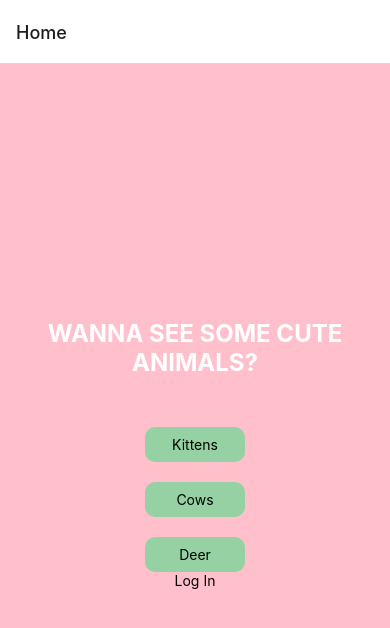
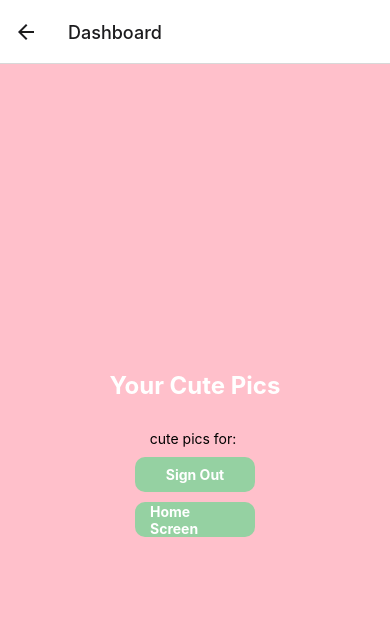
Before and after one commit to lrid/CutiesApp, a React Native app: screen /Dashboard in a window 390 px wide. Shown: the top 628 px of the page. Built offline with nearby package versions, Linux system fonts and the light colour scheme.

Commit message:
Log out done

```diff
--- a/App.js
+++ b/App.js
@@ -6,6 +6,7 @@ import Kittens from './src/screens/kittens';
 import Cows from './src/screens/cows';
 import Deer from './src/screens/deer';
 import LogIn from './src/screens/login';
+import Dashboard from './src/screens/dashboard';
 
 
 const Stack = createNativeStackNavigator();
@@ -19,6 +20,7 @@ export default function App() {
         <Stack.Screen name="Cows" component={Cows} />
         <Stack.Screen name="Deer" component={Deer} />
         <Stack.Screen name="Log In" component={LogIn} />
+        <Stack.Screen name="Dashboard" component={Dashboard} />
       </Stack.Navigator>
     </NavigationContainer>
   );
--- /dev/null
+++ b/src/screens/dashboard.js
@@ -0,0 +1,74 @@
+import { useNavigation } from "@react-navigation/native";
+import { View, Text, StyleSheet, TouchableOpacity } from "react-native";
+import { auth } from "../../firebase";
+
+export default function Dashboard () {
+
+    const navigation = useNavigation()
+
+    const handleSignOut = () => {
+        auth
+            .signOut()
+            .then(() => {
+                navigation.replace("Log In")
+            })
+            .catch(error => alert(error.message))
+    }
+
+    const handleHome = () => {
+        navigation.navigate('Home')
+    }
+
+    return (
+        <>
+        <View style={styles.container}>
+            <Text style={styles.text}>Your Cute Pics</Text>
+            <Text style={styles.smallText}>cute pics for: {auth.currentUser?.email}</Text>
+            <TouchableOpacity
+            style={styles.buttonStyle}
+            onPress={handleSignOut}>
+                <Text style={styles.ButtonTextStyle}>Sign Out</Text>
+            </TouchableOpacity>
+            <TouchableOpacity
+            style={styles.buttonStyle}
+            onPress={handleHome}>
+                <Text style={styles.ButtonTextStyle}>Home Screen</Text>
+            </TouchableOpacity>
+        </View>
+        </>
+    )
+}
+
+const styles = StyleSheet.create({
+    container: {
+        flex: 1,
+        backgroundColor: 'pink',
+        alignItems: 'center',
+        justifyContent: 'center',
+    },
+    text: {
+        fontSize: 24,
+        marginBottom: 30,
+        color: 'white',
+        fontWeight: 'bold',
+        textAlign: 'center'
+    },
+    smallText: {
+        fontSize: 14
+    },
+    buttonStyle:{
+        alignItems: 'center',
+        justifyContent: 'center',
+        marginTop: 10,
+        backgroundColor: '#95D1A2',
+        height: 35,
+        width: 120,
+        paddingLeft: 15,
+        paddingRight: 15,
+        borderRadius: 10,
+    },
+    ButtonTextStyle:{
+        color: 'white',
+        fontWeight: 'bold',
+    },
+});
--- a/src/screens/login.js
+++ b/src/screens/login.js
@@ -1,22 +1,23 @@
-import { View, StyleSheet, Text, KeyboardAvoidingView, TextInput, TouchableOpacity } from 'react-native'
-import { useState, useEffect } from 'react'
-import { auth } from '../../firebase';
+import React, { useEffect, useState } from 'react'
+import { useNavigation } from '@react-navigation/core'
+import { KeyboardAvoidingView, StyleSheet, Text, TextInput, TouchableOpacity, View } from 'react-native'
+import { auth } from '../../firebase'
 
-
-export default function LogIn () {
-
+const Login = () => {
   const [email, setEmail] = useState('')
   const [password, setPassword] = useState('')
 
+  const navigation = useNavigation()
+
   useEffect(() => {
-        auth.onAuthStateChanged(user => {
-            if(user){
-                NavigationPreloadManager.navigate("Dashboard")
+    const unsubscribe = auth.onAuthStateChanged(user => {
+      if (user) {
+        navigation.replace("Dashboard")
       }
     })
-    }
 
-    )
+    return unsubscribe
+  }, [])
 
   const handleSignUp = () => {
     auth
@@ -29,7 +30,8 @@ export default function LogIn () {
   }
 
   const handleLogin = () => {
-        auth.signInWithEmailAndPassword(email,password)
+    auth
+      .signInWithEmailAndPassword(email, password)
       .then(userCredentials => {
         const user = userCredentials.user;
         console.log('Logged in with:', user.email);
@@ -38,9 +40,12 @@ export default function LogIn () {
   }
 
   return (
-        <KeyboardAvoidingView style={styles.container} behavior='padding'>
-        <View >
-            <Text style={styles.headerText}>Welcome Back!</Text>
+    <KeyboardAvoidingView
+      style={styles.container}
+      behavior="padding"
+    >
+      <View style={styles.inputContainer}>
+        <Text style={styles.headerText}>Welcome back!</Text>
         <TextInput
           placeholder="Email"
           value={email}
@@ -55,12 +60,13 @@ export default function LogIn () {
           secureTextEntry
         />
       </View>
+
       <View style={styles.buttonContainer}>
         <TouchableOpacity
           onPress={handleLogin}
           style={styles.buttonStyle}
         >
-                    <Text style={styles.ButtonTextStyle}>Log In</Text>
+          <Text style={styles.ButtonTextStyle}>Login</Text>
         </TouchableOpacity>
         <TouchableOpacity
           onPress={handleSignUp}
@@ -72,6 +78,8 @@ export default function LogIn () {
     </KeyboardAvoidingView>
   )
 }
+
+export default Login
 
 const styles = StyleSheet.create({
     container: {
```
Lines whose indentation alone changed are shown as unchanged.
